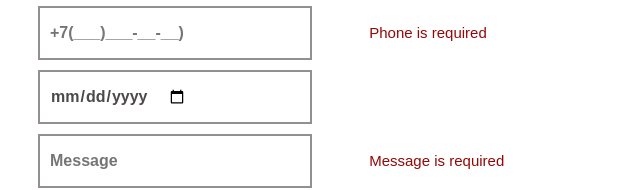
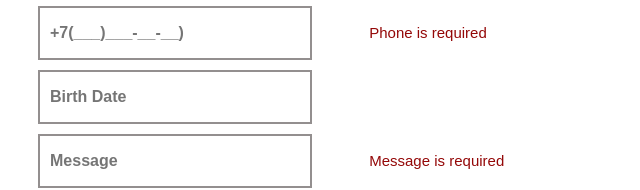
Before and after one commit to Dallmad/feedback_form, a React (Create React App) app: page / in a window 1280 px wide. Shown: the part 207-397 px from the top of the page, without its empty margins (465-1105 px from the left). Built offline with nearby package versions, Linux system fonts and the light colour scheme.

Commit message:
Reworked input for Birth day

```diff
--- a/src/features/FeedbackForm/FeedbackForm.tsx
+++ b/src/features/FeedbackForm/FeedbackForm.tsx
@@ -189,8 +189,10 @@ export const FeedbackForm = () => {
                 <div className={s.box}>
                     <input
                         className={s.input}
-                        type={'date'}
+                        type={'text'}
                         placeholder="Birth Date"
+                        onFocus={(e) => (e.target.type = "date")}
+                        onBlur={(e) => (e.target.type = "text")}
                         name="birthDate"
                         onChange={(e) => handleChange(e)}
                         value={inputValues.birthDate}
```
